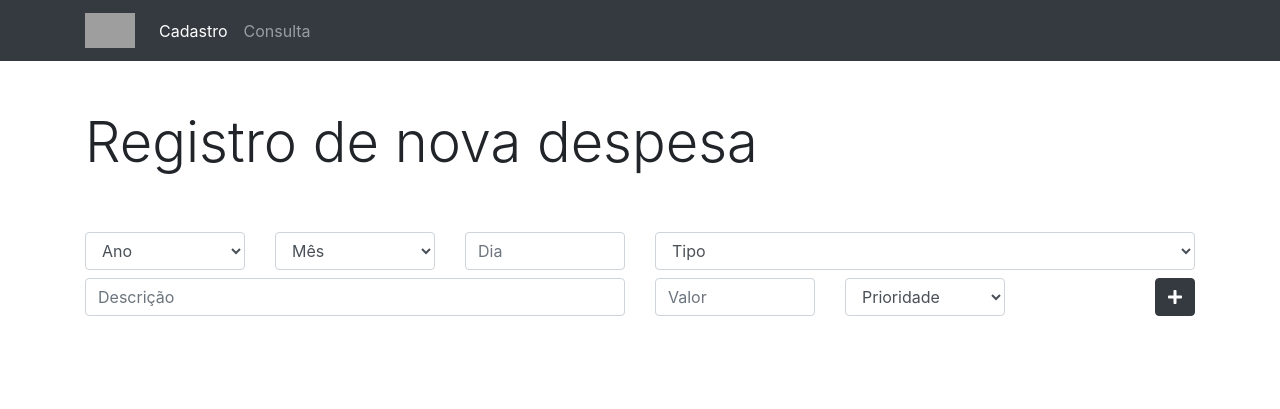
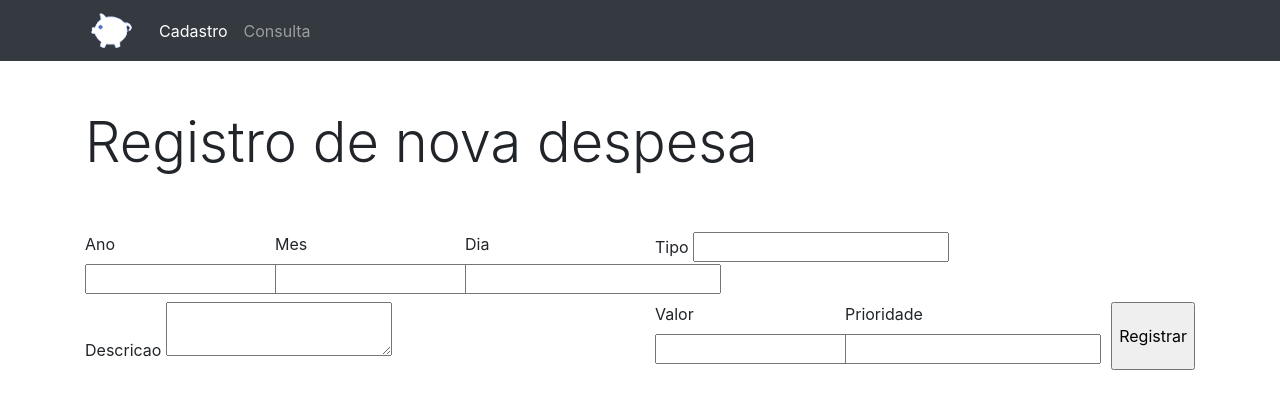
Before and after one commit to Joao-Inacio/Mini-Sistema-de-Analise-de-Balanco-Patrimonial, a Python web app: template templates/index.html in a window 1280 px wide. Shown: the top 409 px of the page. Run offline with Jinja, Linux system fonts and the light colour scheme; the template is opened without the code that fills it, so the values that code supplies are empty, except form fields; form fields are guessed from the names that the template uses; some libraries are stand-ins or nearby versions; grey boxes are pictures that could not be loaded.

Commit message:
Pagina principal

```diff
--- a/templates/index.html
+++ b/templates/index.html
@@ -17,7 +17,7 @@
         integrity="sha384-JZR6Spejh4U02d8jOt6vLEHfe/JQGiRRSQQxSfFWpi1MquVdAyjUar5+76PVCmYl" crossorigin="anonymous">
     </script>
     <!-- Bootstrap fim -->
-    <link rel="shortcut icon" href="logo.png" type="image/x-icon">
+    <link rel="shortcut icon" href="./img/logo.png" type="image/x-icon">
 
     <!-- Font Awesome -->
     <script defer src="https://use.fontawesome.com/releases/v5.0.8/js/all.js"></script>
@@ -31,7 +31,7 @@
     <nav class="navbar navbar-expand-lg navbar-dark bg-dark mb-5">
         <div class="container">
             <a class="navbar-brand" href="index.html">
-                <img src="logo.png" width="50" height="35" alt="Orçamento pessoal">
+                <img src="./img/logo.png" width="50" height="35" alt="Orçamento pessoal">
             </a>
             <button class="navbar-toggler" type="button" data-toggle="collapse" data-target="#navbarSupportedContent"
                 aria-controls="navbarSupportedContent" aria-expanded="false" aria-label="Toggle navigation">
@@ -51,77 +51,45 @@
             </div>
         </div>
     </nav>
-    <form action="/add_despesa" method="POST">
+    <form method="POST">
         <div class="container">
             <div class="row">
                 <div class="col mb-5">
                     <h1 class="display-4">Registro de nova despesa</h1>
                 </div>
             </div>
-
+            {{ form.hidden_tag() }}
             <div class="row mb-2">
                 <div class="col-md-2">
-                    <select class="form-control" id="ano" required>
-                        <option value="">Ano</option>
-                        <option value="2021">2021</option>
-                        <option value="2022">2022</option>
-                    </select>
+                    {{ form.ano.label }} {{ form.ano() }}
                 </div>
 
                 <div class="col-md-2">
-                    <select class="form-control" id="mes" required>
-                        <option value="">Mês</option>
-                        <option value="01">Janeiro</option>
-                        <option value="02">Fevereiro</option>
-                        <option value="03">Março</option>
-                        <option value="04">Abril</option>
-                        <option value="05">Maio</option>
-                        <option value="06">Junho</option>
-                        <option value="07">Julho</option>
-                        <option value="08">Agosto</option>
-                        <option value="09">Setembro</option>
-                        <option value="10">Outubro</option>
-                        <option value="11">Novembro</option>
-                        <option value="12">Dezembro</option>
-                    </select>
+                    {{ form.mes.label }} {{ form.mes() }}
                 </div>
 
                 <div class="col-md-2">
-                    <input type="text" class="form-control" placeholder="Dia" id="dia" required />
+                    {{ form.dia.label }} {{ form.dia() }}
                 </div>
 
                 <div class="col-md-6">
-                    <select class="form-control" id="tipo" required>
-                        <option value="">Tipo</option>
-                        <option value="1">Alimentação</option>
-                        <option value="2">Educação</option>
-                        <option value="3">Lazer</option>
-                        <option value="4">Saúde</option>
-                        <option value="5">Transporte</option>
-                    </select>
+                    {{ form.tipo.label }} {{ form.tipo() }}
                 </div>
             </div>
 
             <div class="row">
                 <div class="col-md-6">
-                    <input type="text" class="form-control" placeholder="Descrição" id="descricao" />
+                    {{ form.descricao.label }} {{ form.descricao() }}
                 </div>
 
                 <div class="col-md-2">
-                    <input type="text" class="form-control" placeholder="Valor" id="valor" required/>
+                    {{ form.valor.label }} {{ form.valor() }}
                 </div>
                 <div class="col-md-2">
-                    <select class="form-control" id="prioridade" required>
-                        <option value="">Prioridade</option>
-                        <option value="alta">Alta</option>
-                        <option value="media">Média</option>
-                        <option value="baixa">Baixa</option>
-                    </select>
+                    {{ form.prioridade.label }} {{ form.prioridade() }}
                 </div>
                 <div class="col-md-2 d-flex justify-content-end">
-                    <button type="button" class="btn btn-dark" onclick="cadastrarDespesa()">
-                        <i class="fas fa-plus"></i>
-                    </button>
+                    <input type="submit" value="Registrar">
                 </div>
             </div>
         </div>
```
